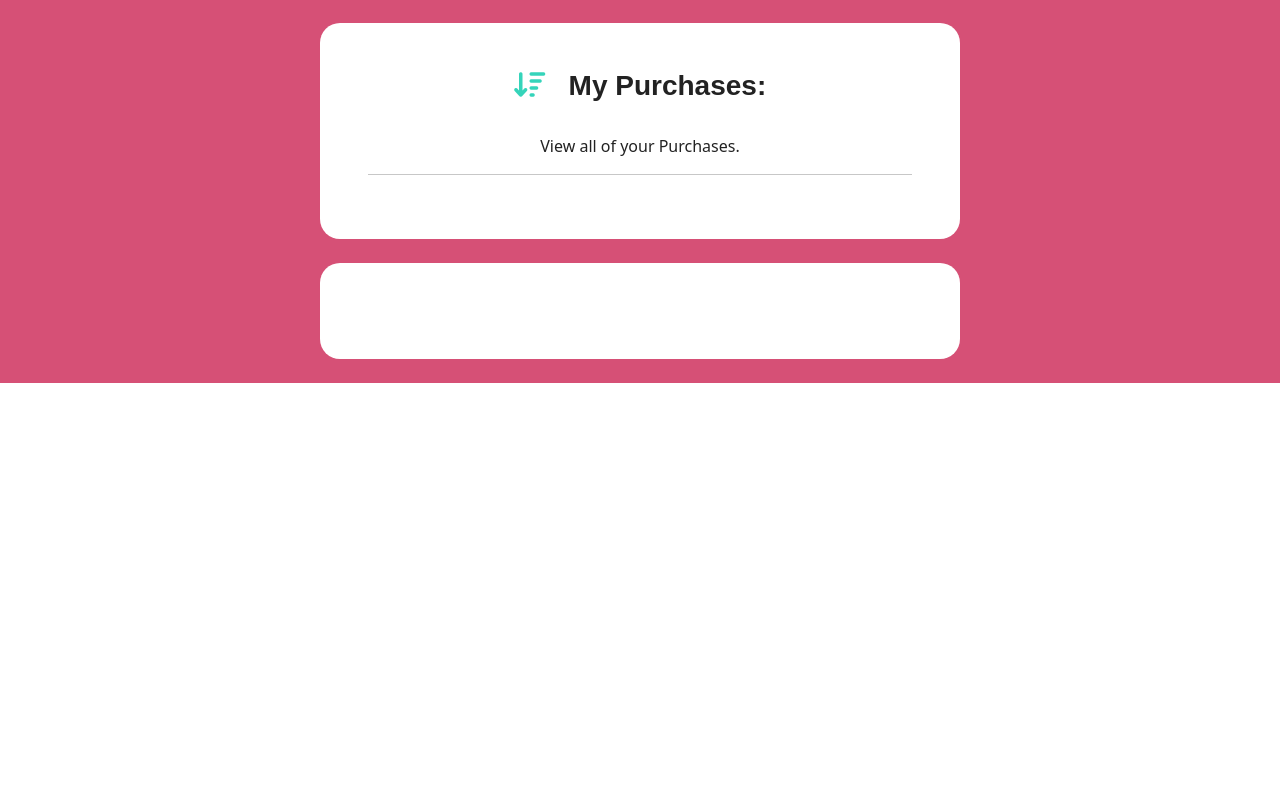
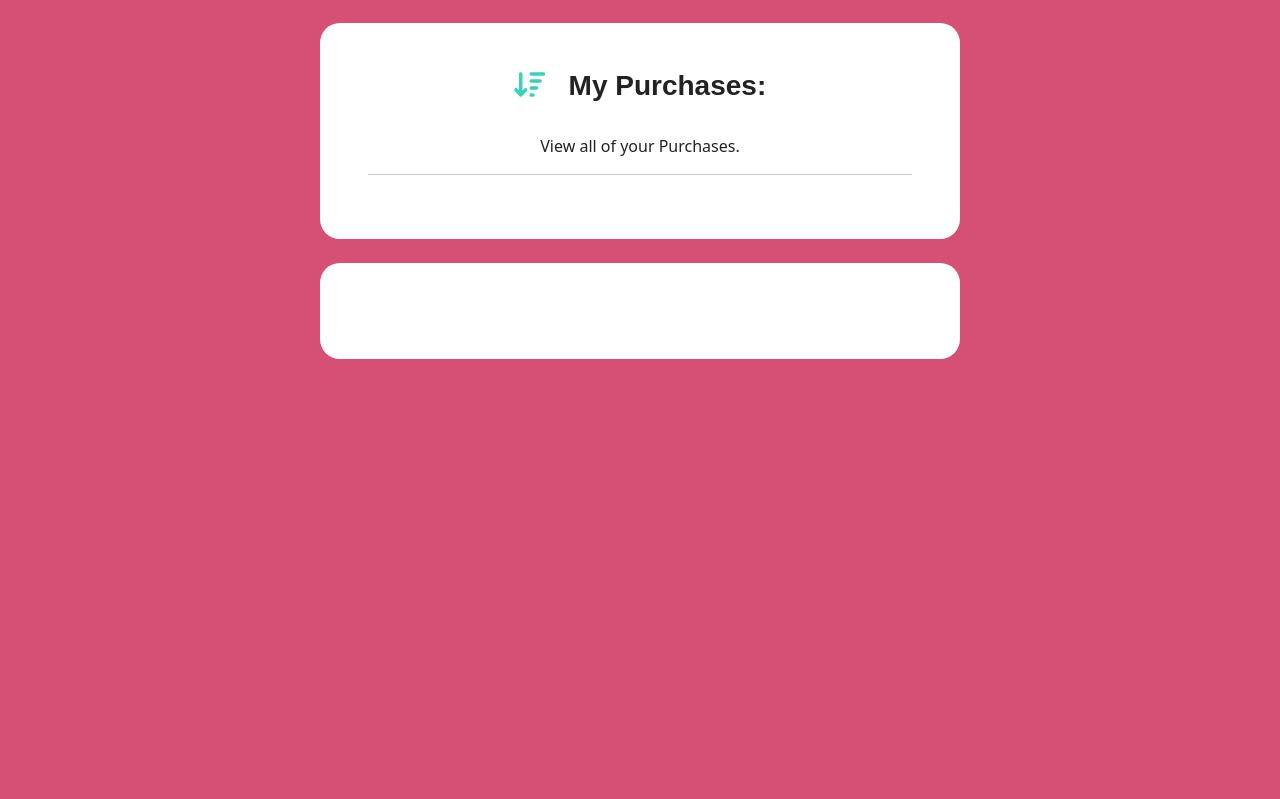
Before and after one commit to aokealy/pokemonshop, a Django app: page /profiles/track-purchases in a window 1280 px wide. Shown: the part 60-859 px from the top of the page. Before the commit the page ends 443 px from the top, so only its background shows below. Run offline with Django 3.2, Linux system fonts and the light colour scheme; a user stored in the database is signed in; data comes from the database, SQL or seed files in the repository; both versions use the stored data as it was after the commit; some libraries are stand-ins or nearby versions; some web fonts are replaced.

Commit message:
fix background colour bug where the page was not being filled completely and change a fe w names and style page better

```diff
--- a/profiles/templates/profiles/pokemon-hub.html
+++ b/profiles/templates/profiles/pokemon-hub.html
@@ -19,7 +19,7 @@
         <hr>
         <p class="text-center">Your Own Pokemon Hub Page!</p>
         <hr>
-            <li>Track your recent orders: &nbsp <i class="fa-solid fa-bag-shopping" style="color: #e3dd3b;"></i></li>
+            <li>Track your recent purchases: &nbsp <i class="fa-solid fa-bag-shopping" style="color: #e3dd3b;"></i></li>
             <hr>
             <li>Manage your Profile: &nbsp;<i class="fa-solid fa-user-plus" style="color: #4980df;"></i></li>
 
--- a/profiles/templates/profiles/shipping.html
+++ b/profiles/templates/profiles/shipping.html
@@ -57,7 +57,9 @@
         </form>
 
 
+
     </div>
+    <br>
 </body>
 </div>
 
--- a/profiles/templates/profiles/track-purchases.html
+++ b/profiles/templates/profiles/track-purchases.html
@@ -7,7 +7,7 @@
 
 {% block content %}
 
-<div class="register-background">
+<div class="track-background">
 <body>
 <br>
 
--- a/static/css/main.css
+++ b/static/css/main.css
@@ -12,3 +12,10 @@
     height: 700px;
     background-color:#D65076;
 }
+
+.track-background {
+
+
+    min-height: 100vh;
+    background-color:#D65076;
+}
```
Also changed, not shown: db.sqlite3.
